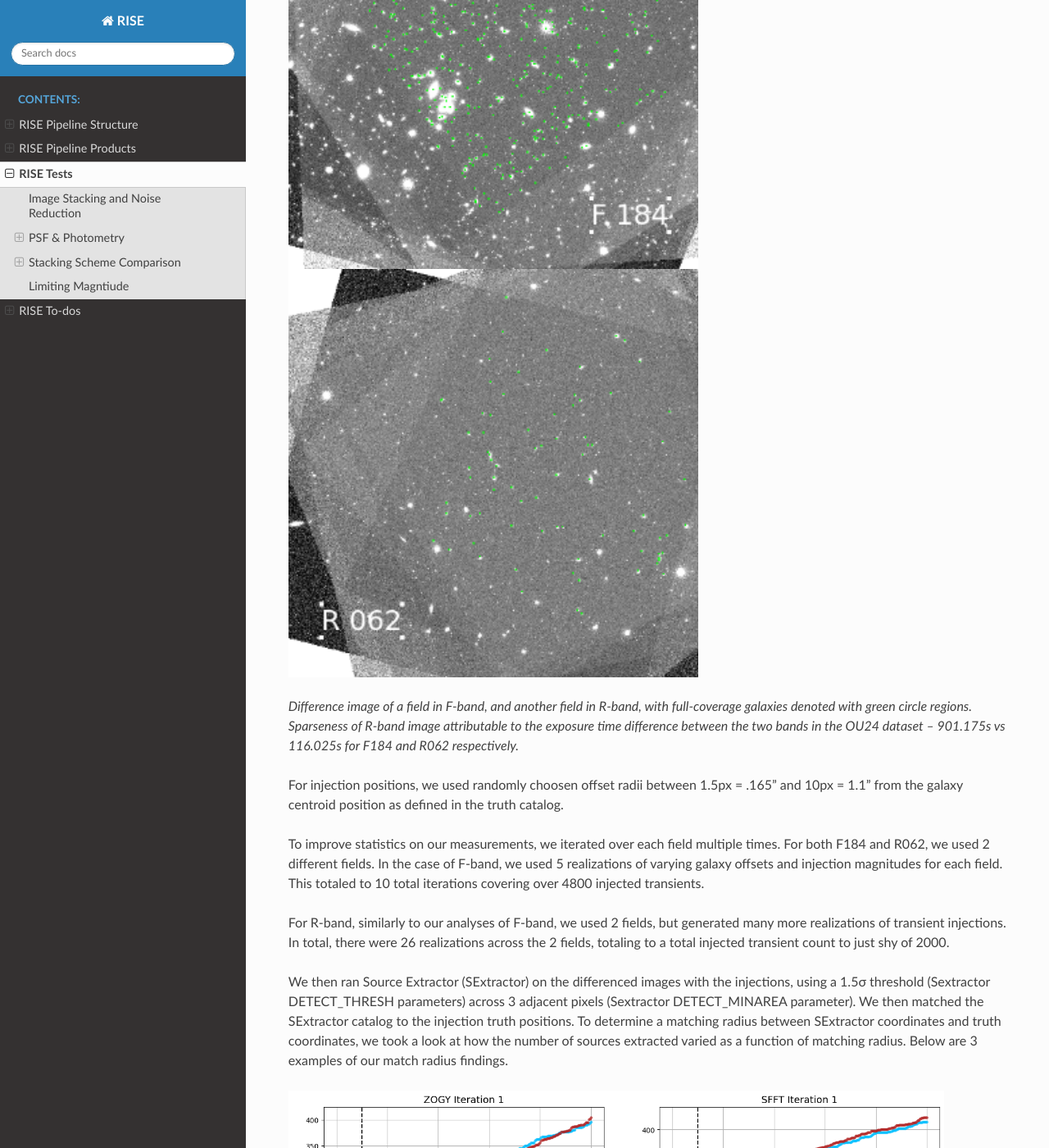
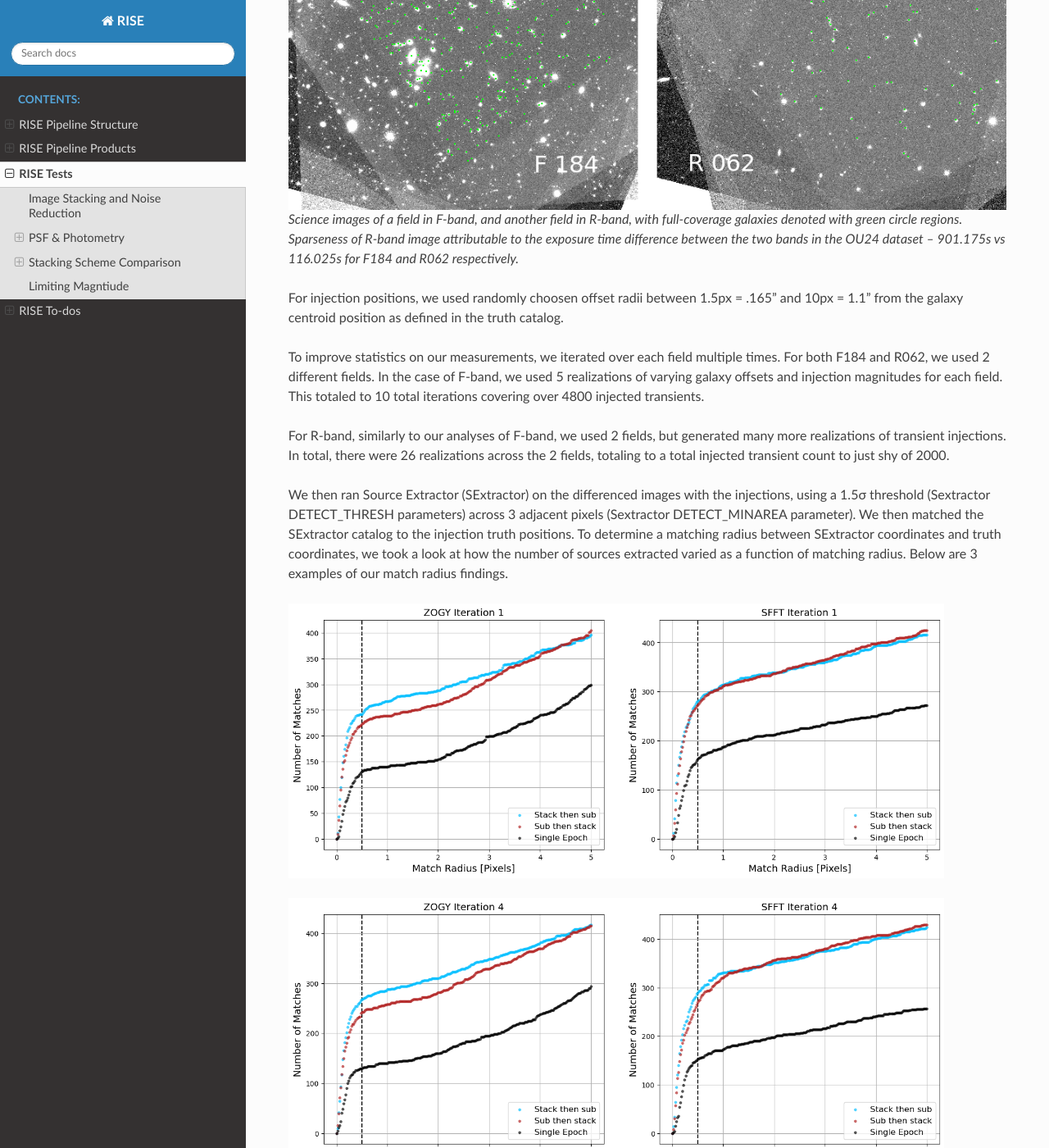
Before and after one commit to joseph-santana/RISE-docs, a Sphinx documentation site: the page built from source/tests.rst, in a window 1280 px wide and 1400 px high, scrolled down 5603 px. Shown: the whole window at 82% size. Built offline with Sphinx 7.4.7 and the Read the Docs theme 3.1.0, drawn with Linux system fonts in a browser that asks for light colours.

Commit message:
Update field images to better resolution

```diff
--- a/source/tests.rst
+++ b/source/tests.rst
@@ -110,16 +110,11 @@ After all cuts, a single field in filter F184 had 513 full-coverage galaxies, wh
 Each field in a filter may have slightly more or less full-coverage galaxies.
 The sparseness of the R-band images can be attributed to the short exposure time, 161.025s compared to the 901.175s R-band exposures within the OU24 dataset.
 
-|f814_field_with_full_cov_galaxies| |r062_field_with_full_cov_galaxies|
+.. figure:: /images/r_band_and_f_band_fields.png
+    :width: 1000px
 
-*Difference image of a field in F-band, and another field in R-band, with full-coverage galaxies denoted with green circle regions.
-Sparseness of R-band image attributable to the exposure time difference between the two bands in the OU24 dataset -- 901.175s vs 116.025s for F184 and R062 respectively.*
-
-.. |f814_field_with_full_cov_galaxies| image:: /images/f184_field.png
-   :width: 500
-
-.. |r062_field_with_full_cov_galaxies| image:: /images/r062_field.png
-   :width: 500
+    Science images of a field in F-band, and another field in R-band, with full-coverage galaxies denoted with green circle regions.
+    Sparseness of R-band image attributable to the exposure time difference between the two bands in the OU24 dataset -- 901.175s vs 116.025s for F184 and R062 respectively.
 
 For injection positions, we used randomly choosen offset radii between 1.5px = .165" and 10px = 1.1" from the galaxy centroid position as defined in the truth catalog.
 
```
Also changed, not shown: source/images/r_band_and_f_band_fields.png (added).
